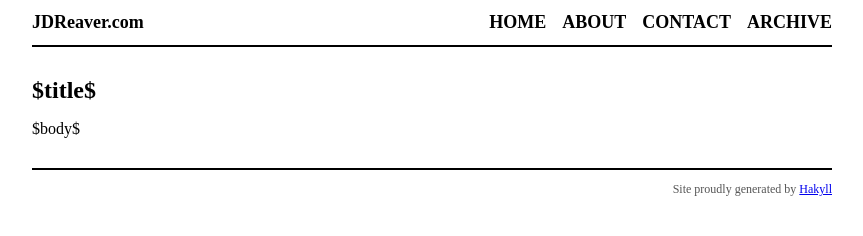
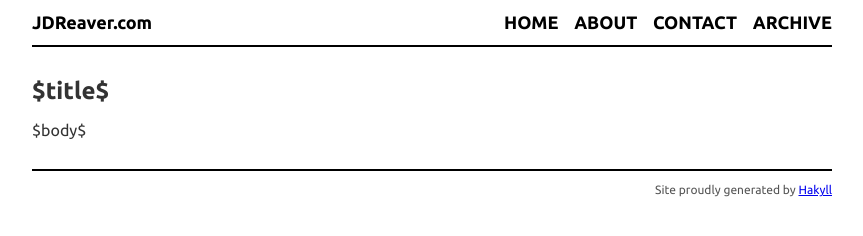
Before and after one commit to jdreaver/jdreaver.com, a plain HTML site: page templates/default.html in a window 1280 px wide. Shown: the whole page, without its empty margins (208-1071 px from the left). Drawn offline with nearby package versions, Linux system fonts and the light colour scheme; some packages are replaced by stand-ins of ours.

Commit message:
Ubuntu font and face picture

```diff
--- a/css/default.css
+++ b/css/default.css
@@ -1,6 +1,8 @@
 body {
-    color: black;
+    color: #333;
     font-size: 16px;
+    font-family: Ubuntu, sans-serif;
+    font-weight: 300;
     margin: 0px auto 0px auto;
     width: 800px;
 }
@@ -43,6 +45,7 @@ div#footer {
 
 h1 {
     font-size: 24px;
+    font-weight: bold;
 }
 
 h2 {
--- a/templates/default.html
+++ b/templates/default.html
@@ -6,6 +6,7 @@
         <meta http-equiv="Content-Type" content="text/html; charset=UTF-8" />
         <title>JDReaver.com - $title$</title>
         <link rel="stylesheet" type="text/css" href="/css/default.css" />
+        <link rel="stylesheet" type="text/css" href="http://fonts.googleapis.com/css?family=Ubuntu:regular,bold&subset=Latin">
         <script type="text/javascript"
                 src="http://cdn.mathjax.org/mathjax/latest/MathJax.js?config=TeX-AMS-MML_HTMLorMML">
         </script>
```
Also changed, not shown: index.html (+2 -2 lines), images/face-side.jpg (added), images/haskell-logo.png (deleted).
